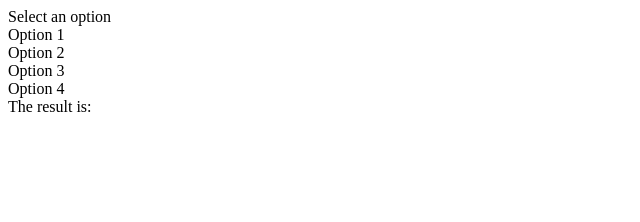
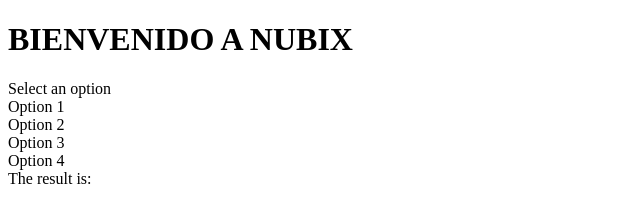
Before and after one commit to JoseFaMG/Proyecto-web, a plain HTML site: page index.html in a window 1280 px wide. Shown: the whole page, without its empty margins (0-640 px from the left). Drawn offline with Linux system fonts and the light colour scheme.

Commit message:
agrege un saludo

```diff
--- a/index.html
+++ b/index.html
@@ -9,6 +9,7 @@
 
 </head>
 <body>
+    <h1>BIENVENIDO A NUBIX</h1>
     <div class='dropdown'>
 		<div class='title pointerCursor'>Select an option <i class="fa fa-angle-right"></i></div>
 
```
